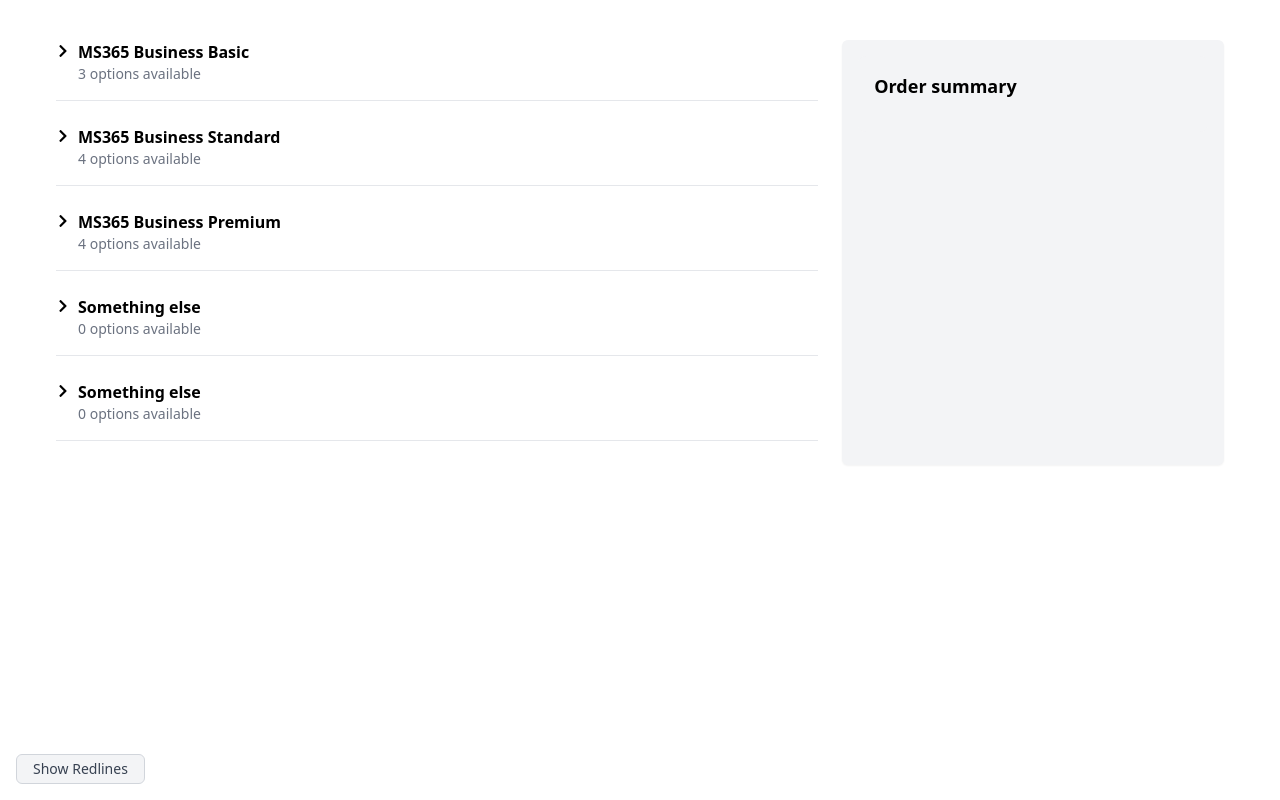
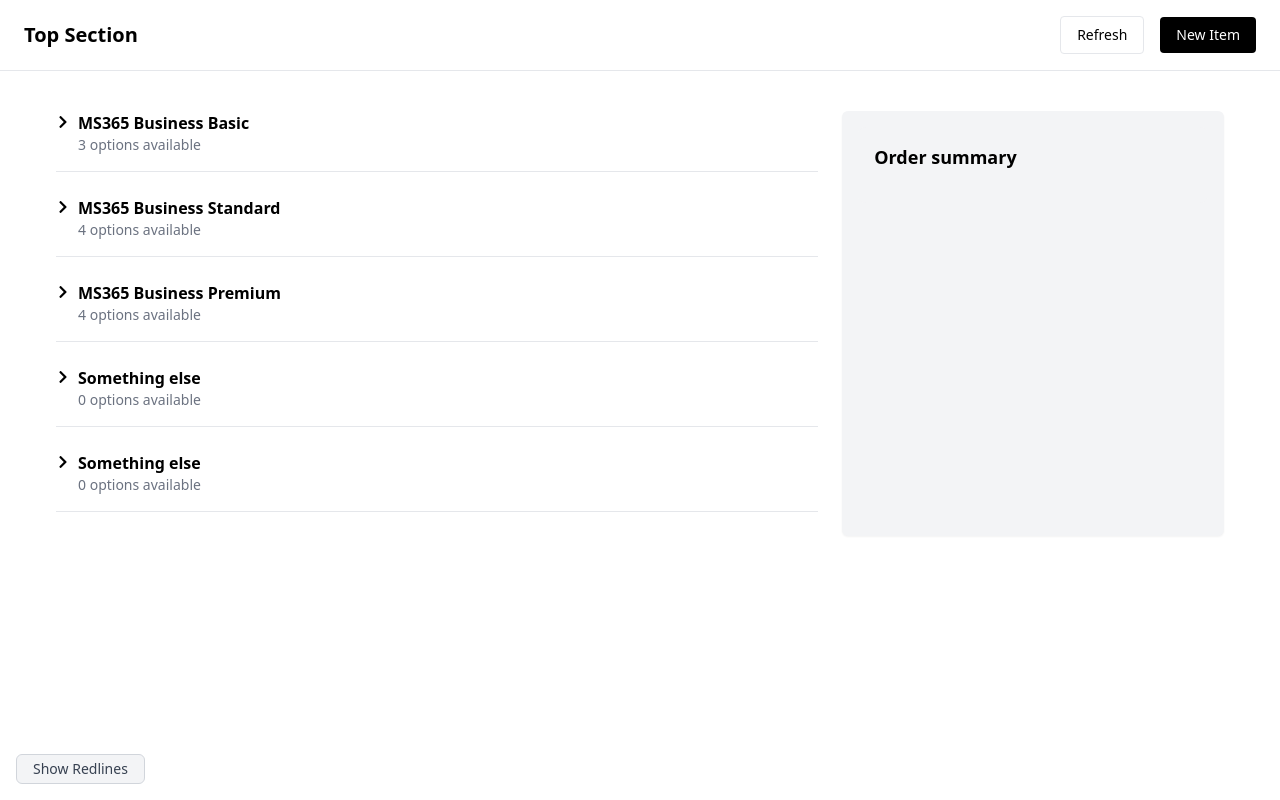
Before and after one commit to ellroberts/bi-directional-v3-public, a React (Vite) app: page / in a window 1280 px wide. Built offline with nearby package versions, Linux system fonts and the light colour scheme.

Commit message:
included base code

```diff
--- a/src/App.jsx
+++ b/src/App.jsx
@@ -2,6 +2,7 @@ import React from "react";
 import LeftPanel from "./components/LeftPanel";
 import RightPanel from "./components/RightPanel";
 import { PlanProvider } from "./components/PlanContext";
+import TopSection from "./components/TopSection";
 import { DebugProvider } from "./components/DebugContext.jsx";
 import DebugToggle from "./components/DebugToggle";
 
@@ -9,6 +10,9 @@ export default function App() {
   return (
     <PlanProvider>
       <DebugProvider>
+        {/* ✅ Top full-width section */}
+        <TopSection />
+
         <div className="max-w-[1200px] mx-auto px-4 py-6 space-y-4">
           {/* Debug toggle button */}
           <DebugToggle />
--- /dev/null
+++ b/src/components/TopSection.jsx
@@ -0,0 +1,13 @@
+import React from "react";
+
+export default function TopSection() {
+  return (
+    <div className="w-full bg-white border-b px-6 py-4 flex items-center justify-between">
+      <div className="text-xl font-semibold">Top Section</div>
+      <div className="flex items-center gap-4">
+        <button className="px-4 py-2 border rounded text-sm hover:bg-gray-100">Refresh</button>
+        <button className="px-4 py-2 bg-black text-white rounded text-sm hover:bg-gray-800">New Item</button>
+      </div>
+    </div>
+  );
+}
```
